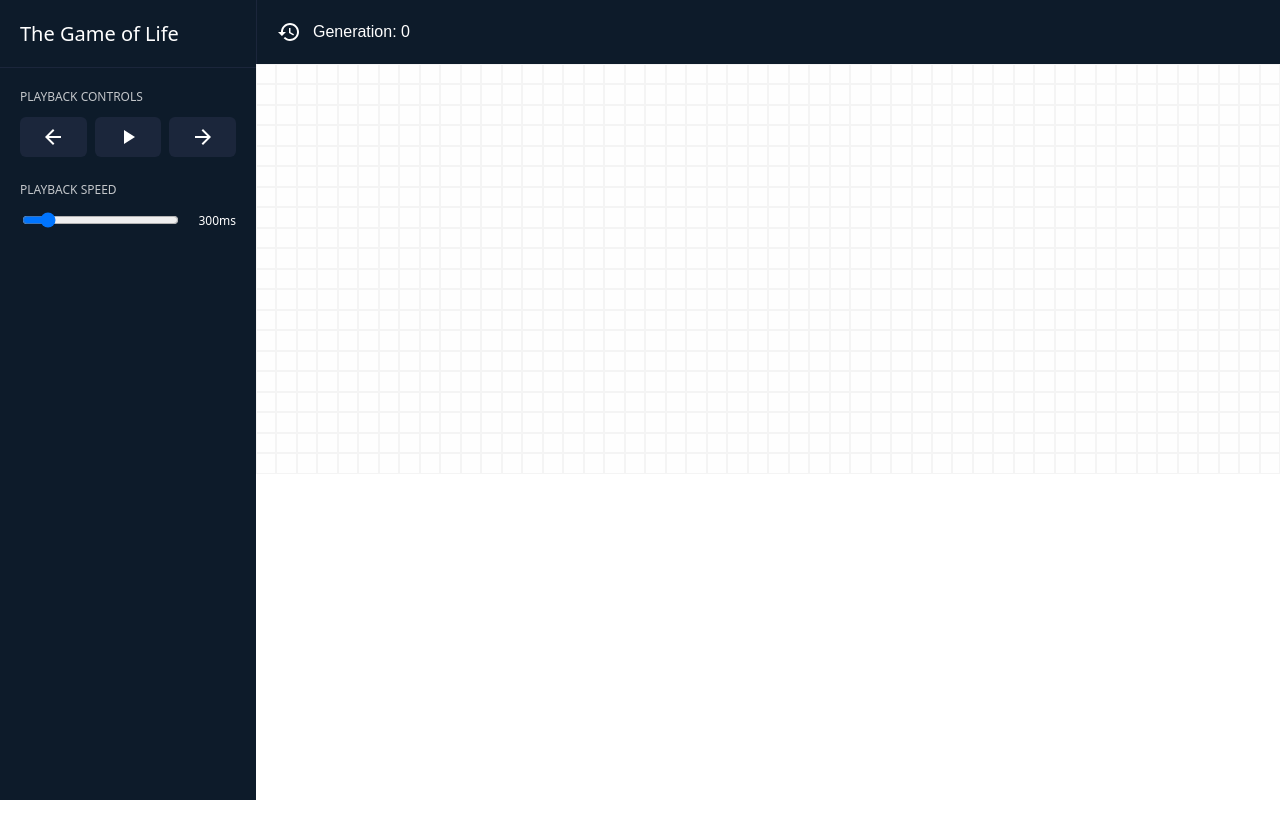
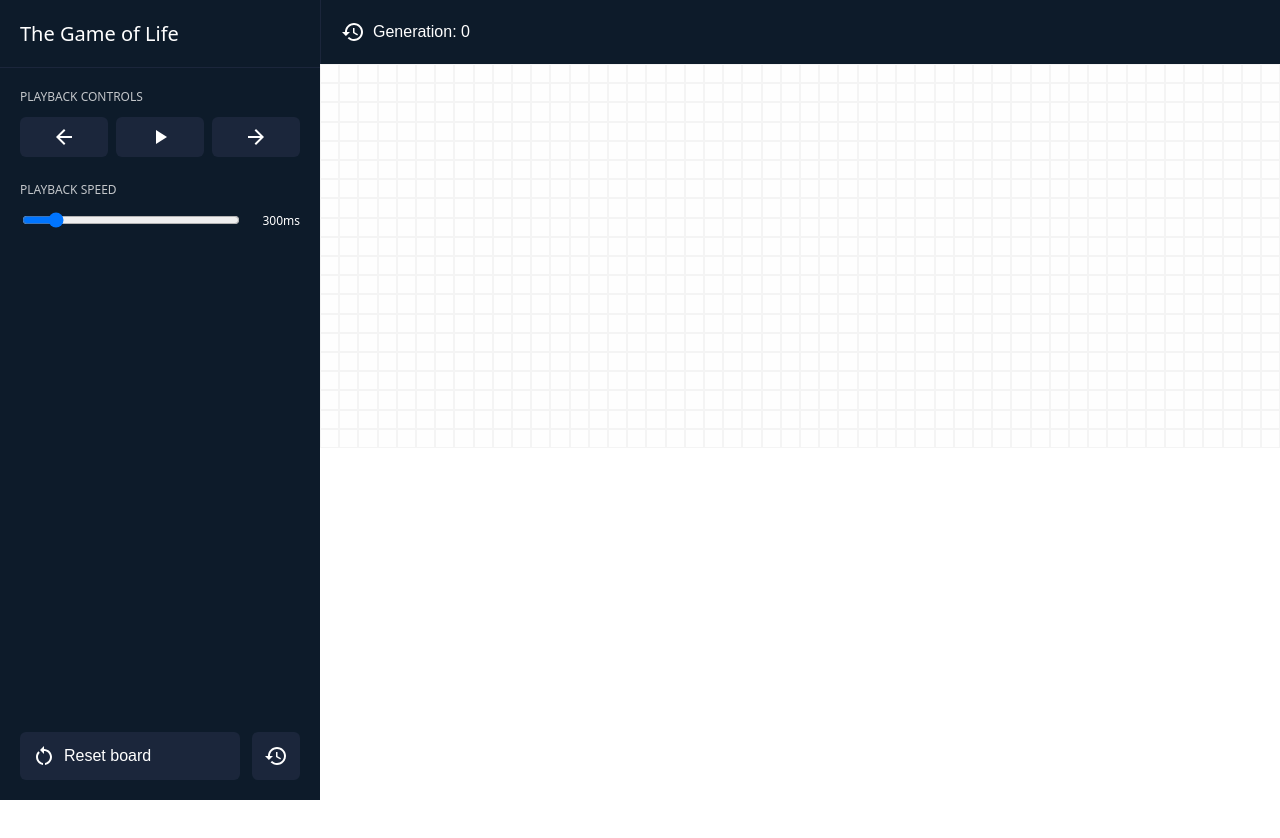
Before and after one commit to albinkarvling/algolizer, a React (Vite) app: page / in a window 1280 px wide. Shown: the top 838 px of the page. After the commit the page ends 800 px from the top, so only its background shows below. Built offline with nearby package versions, Linux system fonts and the light colour scheme.

Commit message:
add reset board button

```diff
--- a/src/components/AppControls/AppControls.styles.ts
+++ b/src/components/AppControls/AppControls.styles.ts
@@ -5,6 +5,9 @@ export const container = css`
     color: var(--text-controls);
     background-color: var(--background-controls);
     width: var(--width-controls);
+    min-width: var(--min-width-controls);
+    display: flex;
+    flex-direction: column;
 `;
 
 export const header = css`
@@ -17,3 +20,16 @@ export const header = css`
 export const content = css`
     padding: var(--main-padding);
 `;
+
+export const footer = css`
+    padding: var(--main-padding);
+    display: flex;
+    gap: 0.75rem;
+    align-items: end;
+    margin-top: auto;
+
+    & > button:first-of-type {
+        flex: 1;
+        justify-content: start;
+    }
+`;
--- a/src/components/AppControls/AppControls.tsx
+++ b/src/components/AppControls/AppControls.tsx
@@ -1,13 +1,27 @@
+import {History, RestartAlt} from "@mui/icons-material";
+import {Button} from "../Button";
 import * as styles from "./AppControls.styles";
 import {PlaybackControls} from "./PlaybackControls";
+import {useBoard} from "../../contexts";
 
 export function AppControls() {
+    const {updateGrid} = useBoard();
+
     return (
         <header css={styles.container}>
             <h1 css={styles.header}>The Game of Life</h1>
             <div css={styles.content}>
                 <PlaybackControls />
             </div>
+            <div css={styles.footer}>
+                <Button onClick={updateGrid}>
+                    <RestartAlt />
+                    Reset board
+                </Button>
+                <Button>
+                    <History />
+                </Button>
+            </div>
         </header>
     );
 }
--- a/src/components/Board/Board.styles.ts
+++ b/src/components/Board/Board.styles.ts
@@ -1,9 +1,6 @@
 import {css} from "@emotion/react";
 
-export const board = css`
-    width: 100%;
-    height: 100%;
-`;
+export const board = css``;
 
 export const row = css`
     display: flex;
--- a/src/components/Button/Button.styles.ts
+++ b/src/components/Button/Button.styles.ts
@@ -5,7 +5,7 @@ export const button = (variant: ButtonProps["variant"], size: ButtonProps["size"
     display: flex;
     align-items: center;
     justify-content: center;
-    gap: 0.75rem;
+    gap: 0.5rem;
     padding: ${size === "small" ? "0.5rem" : "0.75rem"};
     border-radius: 6px;
     background-color: ${variant !== "text"
--- a/src/components/MainPage.tsx
+++ b/src/components/MainPage.tsx
@@ -9,7 +9,7 @@ export function MainPage() {
         <BoardProvider>
             <div css={styles.wrapper}>
                 <AppControls />
-                <main style={{width: "100%", height: "100%"}}>
+                <main style={{flex: 1}}>
                     <Header />
                     <Board />
                 </main>
--- a/src/contexts/BoardProvider/BoardProvider.tsx
+++ b/src/contexts/BoardProvider/BoardProvider.tsx
@@ -4,7 +4,7 @@ import {getNextGeneration, initializeGrid} from "../../utils/grid";
 
 const BoardContext = React.createContext<null | {
     grid: Grid;
-    updateGrid: (columnCount?: number) => void;
+    updateGrid: () => void;
     toggleCellState: (rowIndex: number, cellIndex: number) => void;
     goToNextGeneration: () => void;
     goToPreviousGeneration: () => void;
@@ -27,9 +27,8 @@ export function BoardProvider({children}: {children: React.ReactNode}) {
     ]);
     const [currentGeneration, setCurrentGeneration] = useState(0);
 
-    const updateGrid = (columnCount?: number) => {
-        setGenerationHistory([initializeGrid(columnCount)]);
-        setGenerationHistory([]);
+    const updateGrid = () => {
+        setGenerationHistory([initializeGrid()]);
         setCurrentGeneration(0);
     };
 
```
